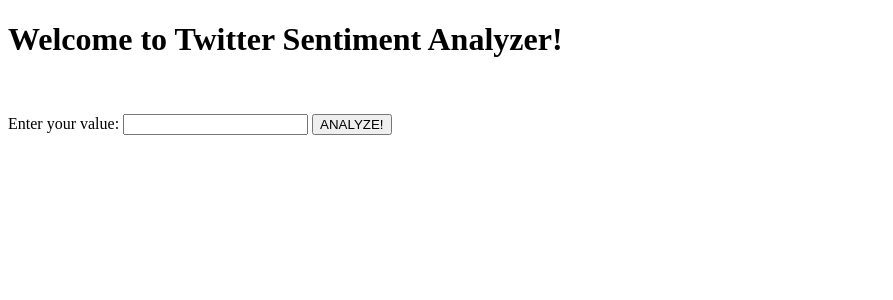
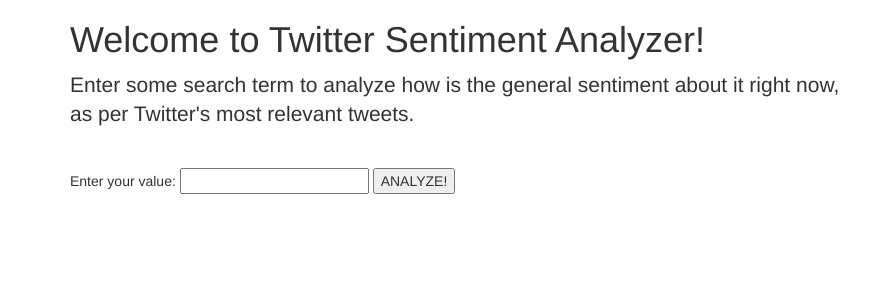
Before and after one commit to edduardoo/twitter-nlp-mlops, a Flask app: page / in a window 1280 px wide. Shown: the top 300 px of the page, without its empty margins (0-893 px from the left). Run offline with Flask 2, Linux system fonts and the light colour scheme.

Commit message:
add bootstrap and perform some clean-up

```diff
--- a/ui-module/app.py
+++ b/ui-module/app.py
@@ -7,44 +7,6 @@
 app = Flask(__name__)
 app.secret_key = 'ajwioefaijwoefa'
 app.config['SESSION_TYPE'] = 'filesystem'
-
-hardcoded_texts =  ["i hate youtube ads, they are annoying",
-             "this data science article is the best ever",
-             "this experience has been the worst, want my money back",
-             "I think she is a lovely and very good person",
-             "I love the color of your products",
-             "I hate the color of your products"
-             ]
-hardcoded_tweets = [{
-                    "author_id": "1320537348317339650",
-                    "created_at": "2022-10-07T01:03:06.000Z",
-                    "edit_history_tweet_ids": [
-                        "1578189136204541952"
-                    ],
-                    "id": "1578189136204541952",
-                    "public_metrics": {
-                        "like_count": 9494,
-                        "quote_count": 126,
-                        "reply_count": 17,
-                        "retweet_count": 2368
-                    },
-                    "text": "I love the color of your products"
-                },
-                {
-                    "author_id": "14454670",
-                    "created_at": "2022-10-10T13:37:09.000Z",
-                    "edit_history_tweet_ids": [
-                        "1579466063213113344"
-                    ],
-                    "id": "1579466063213113344",
-                    "public_metrics": {
-                        "like_count": 16878,
-                        "quote_count": 147,
-                        "reply_count": 159,
-                        "retweet_count": 756
-                    },
-                    "text": "I hate the color of your products"
-                }]
 
 def call_api(texts):
     url = 'https://p1r4dch4la.execute-api.us-east-1.amazonaws.com/prod'
@@ -60,20 +22,6 @@
 
     return data
 
-def search_for_tweets(keyword, bearer_token):
-    client = tweepy.Client(bearer_token=bearer_token)
-    # search query
-    query = '"{}" -is:retweet lang:en'.format(keyword)
-
-    tweets = client.search_recent_tweets(query=query, tweet_fields=['created_at', 'public_metrics'],
-                                     sort_order='relevancy', user_fields=['profile_image_url'],
-                                     expansions='author_id', max_results=10)
-    return tweets
-
-def match_predictions_texts(texts):
-    pass
-
-
 
 @app.route('/', methods=["GET"])
 def twitter():
@@ -83,12 +31,12 @@
 @app.route('/', methods=["POST"])
 def search():
     search_term = request.form['name_input']
-    tweets = search_for_tweets(search_term, twitter_api_token)
+    tweets = hp.search_for_tweets(search_term, twitter_api_token)
     tweets_df = hp.tweets_to_df(tweets.data)
 
     predictions = call_api(list(tweets_df['text']))
     tweets_df['sentiment'] = predictions['body']['predictions']
-    tweets_df = tweets_df[['sentiment', 'text']]
+    tweets_df = tweets_df[['sentiment', 'text', 'like_count']]
 
     return render_template("results.html", df=tweets_df)
 
--- a/ui-module/templates/index.html
+++ b/ui-module/templates/index.html
@@ -3,11 +3,24 @@
     <head>
         <head>
             <meta charset="UTF-8">
+            <meta name="viewport" content="width=device-width, initial-scale=1">
             <title>Hi Twitter!</title>
+            <!-- Latest compiled and minified CSS -->
+            <link rel="stylesheet" href="https://cdn.jsdelivr.net/npm/bootstrap@3.3.7/dist/css/bootstrap.min.css" integrity="sha384-BVYiiSIFeK1dGmJRAkycuHAHRg32OmUcww7on3RYdg4Va+PmSTsz/K68vbdEjh4u" crossorigin="anonymous">
+
+            <!-- Optional theme -->
+            <link rel="stylesheet" href="https://cdn.jsdelivr.net/npm/bootstrap@3.3.7/dist/css/bootstrap-theme.min.css" integrity="sha384-rHyoN1iRsVXV4nD0JutlnGaslCJuC7uwjduW9SVrLvRYooPp2bWYgmgJQIXwl/Sp" crossorigin="anonymous">
+
         </head>
     </head>
     <body>
-        <h1>Welcome to Twitter Sentiment Analyzer!</h1>
+        <div class="container">
+
+            <div class="starter-template">
+                <h1>Welcome to Twitter Sentiment Analyzer!</h1>
+              <p class="lead">Enter some search term to analyze how is the general sentiment about it right now,<br/> as per Twitter's most relevant tweets.</p>
+            </div>
+
         <br>
         <form action="" method="post">
             <p>Enter your value:
@@ -16,7 +29,12 @@
             </p>
         </form>
         <br>
+    </div>
 
-
+        <!-- jQuery (necessary for Bootstrap's JavaScript plugins) -->
+        <script src="https://ajax.googleapis.com/ajax/libs/jquery/1.12.4/jquery.min.js"></script>
+        <!-- Include all compiled plugins (below), or include individual files as needed -->
+        <!-- Latest compiled and minified JavaScript -->
+        <script src="https://cdn.jsdelivr.net/npm/bootstrap@3.3.7/dist/js/bootstrap.min.js" integrity="sha384-Tc5IQib027qvyjSMfHjOMaLkfuWVxZxUPnCJA7l2mCWNIpG9mGCD8wGNIcPD7Txa" crossorigin="anonymous"></script>
     </body>
 </html>
```
Also changed, not shown: ui-module/modules/helper.py (+10 -0 lines), ui-module/templates/results.html (+21 -2 lines), 1 other file.
